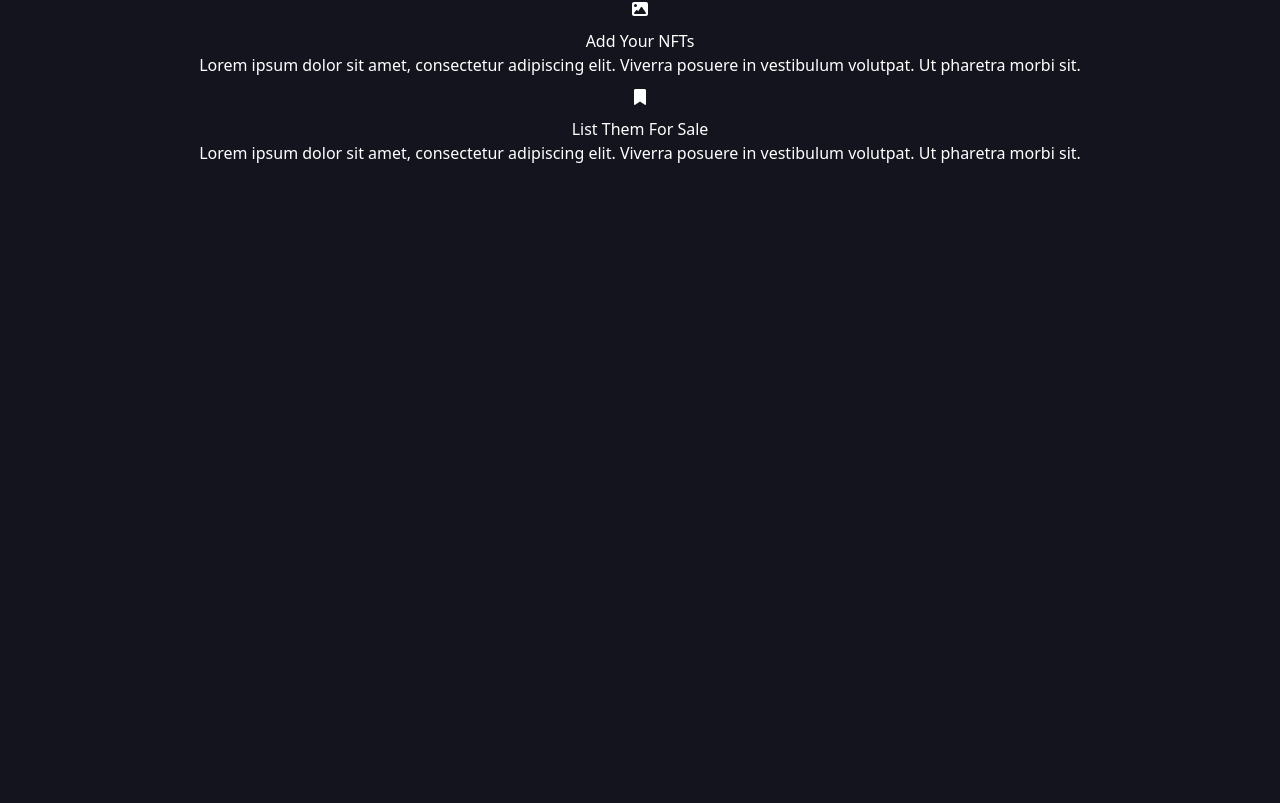
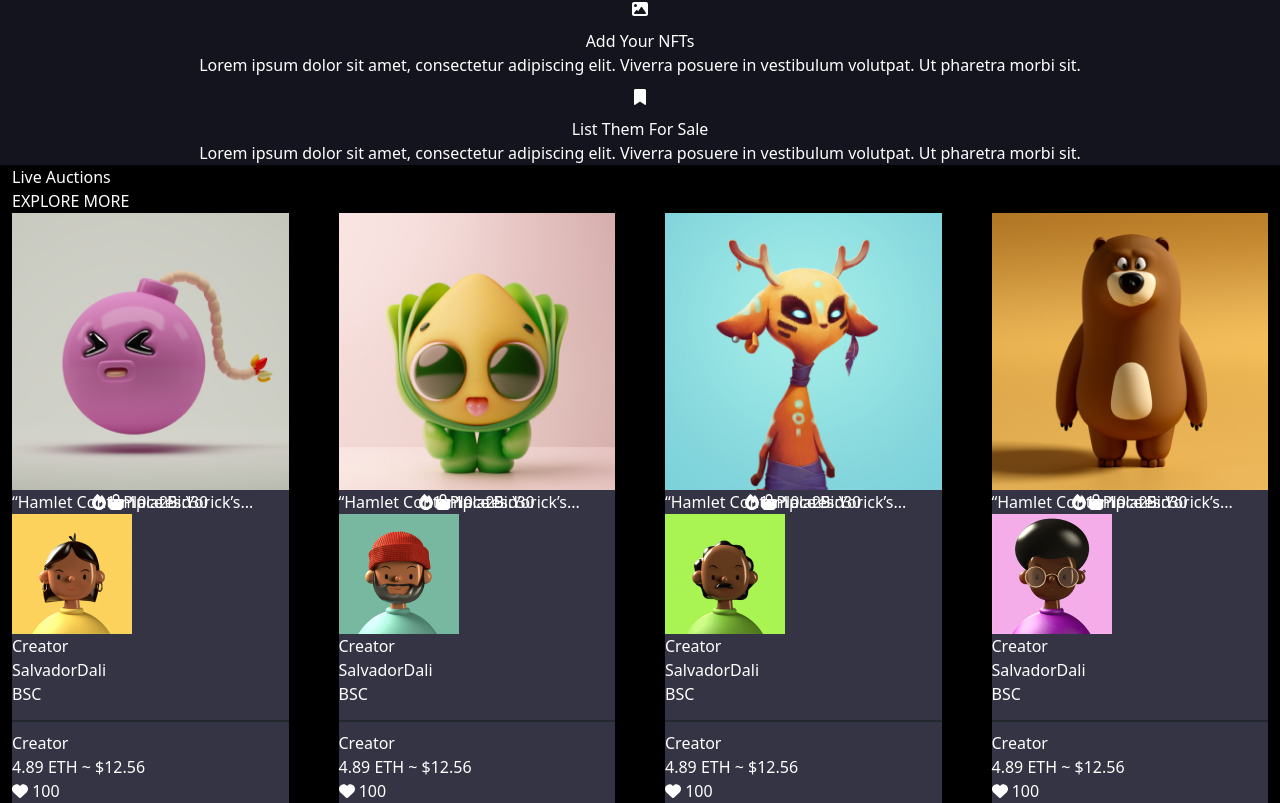
Before and after one commit to AminModaresi/landing-page-axies, a Vue app: page / in a window 1280 px wide. Shown: the part 1189-1992 px from the top of the page. Before the commit the page ends 1354 px from the top, so only its background shows below. Built offline with nearby package versions, Linux system fonts and the light colour scheme.

Commit message:
add LiveAuctions section , install swiper slide , creates LiveAuctionsSlider ' LiveAuctionsItem component

```diff
--- a/package.json
+++ b/package.json
@@ -13,6 +13,7 @@
     "@fortawesome/free-regular-svg-icons": "^6.0.0",
     "@fortawesome/free-solid-svg-icons": "^6.0.0",
     "@fortawesome/vue-fontawesome": "^3.0.0-5",
+    "swiper": "^8.0.7",
     "vue": "^3.2.25"
   },
   "devDependencies": {
--- a/src/App.vue
+++ b/src/App.vue
@@ -2,16 +2,19 @@
   <Navbar />
   <Baner />
   <Features />
+  <LiveAuctions />
 </template>
 <script>
 import Navbar from "./components/layout/Navbar.vue"
 import Baner from "./components/home/Baner.vue"
-import Features from "./components/home/Features.vue"
+import Features from "./components/home/Features/Features.vue"
+import LiveAuctions from "./components/home/Live-auctions/LiveAuctions.vue"
 export default {
   components :{
     Navbar,
     Baner,
-    Features
+    Features,
+    LiveAuctions
   }
 }
 </script>
--- /dev/null
+++ b/src/assets/styles/live-auction.scss
@@ -0,0 +1,29 @@
+@import "./var.scss";
+.live-auction-item{
+    background-color: #343444 ;
+    &:hover .live-auction-item__img--badge:first-of-type{
+        opacity: 1;
+    }
+    &__img{
+        &--badge{
+            position: absolute;
+            left: 0;
+            right: 0;
+            display:flex;
+            align-items: center;
+            justify-content: center;
+            border-radius: 3rem;
+            margin: auto auto;
+            transition: opacity 0.3s linear;
+        }
+    }
+}
+.live-auctions{
+    background-color: #000;
+}
+.line{
+    width: 100%;
+    height: 2px;
+    background-color: map-get($map: $colors, $key: "gray-900");
+    margin: .9rem 0 0.6rem 0;
+}
--- /dev/null
+++ b/src/components/home/Features/Features.vue
@@ -0,0 +1,31 @@
+<template>
+  <section class="features pt-20 pb-10">
+    <div class="container mx-auto">
+      <div class="grid grid-cols-12 gap-5">
+        <FeaturesItem v-for="(item , index) in featuresItem" :key="index" :icon="item.icon" :title="item.title" :bg-icon="item.bgIcon"/>
+      </div>
+    </div>
+  </section>
+</template>
+<script>
+import FeaturesItem from "./FeaturesItem.vue"
+export default {
+  components: {
+    FeaturesItem
+  },
+  setup() {
+    let featuresItem = [
+      {icon : "wallet" , title : "Set Up Your Wallet" , bgIcon : "bg-purple-600"},
+      {icon : "wallet" , title : "Set Up Your Wallet" , bgIcon : "bg-green-500"},
+      {icon : "image" , title : "Add Your NFTs" , bgIcon : "bg-blue-600"},
+      {icon : "bookmark" , title : "List Them For Sale" , bgIcon : "bg-red-600"},
+    ]
+    return{
+      featuresItem
+    }
+  },
+}
+</script>
+<style lang="scss" scoped>
+    @import "../../../assets/styles/features.scss";
+</style>
--- /dev/null
+++ b/src/components/home/Features/FeaturesItem.vue
@@ -0,0 +1,27 @@
+<template>
+    <div class="col-span-12 sm:col-span-6 md:col-span-3">
+          <div class="feature-item">
+            <div class="feature-item__icon mb-4" :class="bgIcon">
+                <FontAwesomeIcon :icon="icon" />
+            </div>
+            <p class="feature-item__title text-[1.1rem] mb-2">{{ title }}</p>
+            <p class="feature-item__text text-gray-400 text-[0.8rem]">
+              Lorem ipsum dolor sit amet, consectetur adipiscing elit. Viverra
+              posuere in vestibulum volutpat. Ut pharetra morbi sit.
+            </p>
+          </div>
+    </div>
+</template>
+
+<script>
+export default {
+    props : ["icon" , "title" , "bgIcon"],
+    setup() {
+
+    },
+}
+</script>
+
+<style lang="scss" scoped>
+    @import "../../../assets/styles/features.scss";
+</style>
--- /dev/null
+++ b/src/components/home/Live-auctions/LiveAuctions.vue
@@ -0,0 +1,26 @@
+<template>
+  <section class="live-auctions py-10">
+    <div class="container mx-auto">
+      <header
+        class="live-auction-header flex items-center justify-between mb-7"
+      >
+        <p class="text-[1.7rem] text-bold">Live Auctions</p>
+        <a href="" class="text-gray-100 border-b border-purple-900 hover:border-b-2 text-[0.8rem]">EXPLORE MORE</a>
+      </header>
+        <LiveAuctionsSlider/>
+    </div>
+  </section>
+</template>
+<script>
+import LiveAuctionsSlider from "./LiveAuctionsSlider.vue"
+export default {
+  components : {
+    LiveAuctionsSlider
+  },
+  setup() {},
+};
+</script>
+
+<style lang="scss" scoped>
+@import "../../../assets/styles/live-auction.scss";
+</style>
--- /dev/null
+++ b/src/components/home/Live-auctions/LiveAuctionsItem.vue
@@ -0,0 +1,101 @@
+<template>
+  <article class="live-auction-item p-5 rounded-3xl">
+    <div class="live-auction-item__img mb-4 relative">
+      <figure>
+        <img :src="images" alt="" class="w-full rounded-3xl" />
+      </figure>
+      <div
+        class="
+          live-auction-item__img--badge
+          bottom-0
+          top-0
+          bg-gray-100
+          text-gray-600
+          py-2
+          px-5
+          w-[125px]
+          h-[40px]
+          opacity-0
+        "
+      >
+        <FontAwesomeIcon
+          class="text-[0.9rem] text-indigo-600"
+          icon="bag-shopping"
+        />
+        <span class="ml-1 text-gray-800 font-medium text-[0.9rem]">
+          Place Bid
+        </span>
+      </div>
+      <div
+        class="
+          live-auction-item__img--badge
+          bottom-2
+          inline-table
+          bg-gray-800
+          w-[135px]
+          h-[30px]
+          px-4
+        "
+      >
+        <FontAwesomeIcon class="text-indigo-700" icon="fire" />
+        <span class="ml-2 text-[0.7rem]"> 1 : 10 : 25 : 30 </span>
+      </div>
+    </div>
+    <div class="live-auction-item__content">
+      <p class="live-auction-item__content--text mb-2 text-[0.9rem]">
+        “Hamlet Contemplates Yorick’s...
+      </p>
+      <div class="personal-data flex justify-between items-center">
+        <div class="personal-data-left flex items-center">
+          <img class="w-[2.5rem] rounded-xl" :src="Avatar" alt="" />
+          <div class="ml-2">
+            <p class="text-[0.6rem] text-gray-400">Creator</p>
+            <p class="text-[0.8rem] text-gray-200">SalvadorDali</p>
+          </div>
+        </div>
+        <div class="personal-data-right">
+          <span class="bg-indigo-600 text-[0.7rem] py-1 px-3 rounded-full"
+            >BSC</span
+          >
+        </div>
+      </div>
+    </div>
+    <div class="line"></div>
+    <div class="live-aution-item__footer flex items-center justify-between">
+      <div class="live-aution-item__footer--right">
+        <p class="text-[0.6rem] text-gray-400">Creator</p>
+        <p class="text-[0.9rem] text-gray-200">
+          4.89 ETH
+          <span class="text-[0.6rem] text-gray-400">~ $12.56</span>
+        </p>
+      </div>
+      <div class="live-aution-item__footer--right">
+        <span class="bg-[#14141F] py-1 px-3 text-[0.6rem] rounded-full">
+          <FontAwesomeIcon class="text-gray-100" icon="heart" />
+          100
+        </span>
+      </div>
+    </div>
+  </article>
+</template>
+<script>
+import { computed , ref, watchEffect} from "@vue/runtime-core";
+export default {
+  props: ["image", "avatar"],
+  setup(props) {
+    let images = ref("")
+    let Avatar = ref("")
+    watchEffect(async () => {
+      images.value = (await import(`../../../assets/images/03_Live Auctions/${props.image}`)).default;
+      Avatar.value = (await import(`../../../assets/images/04_Top Seller/${props.avatar}`)).default;
+    });
+    return {
+      images,
+      Avatar
+    };
+  },
+};
+</script>
+<style lang="scss" scoped>
+    @import "../../../assets/styles/live-auction.scss";
+</style>
--- /dev/null
+++ b/src/components/home/Live-auctions/LiveAuctionsSlider.vue
@@ -0,0 +1,28 @@
+<template>
+      <swiper :slides-per-view="4" :space-between="50">
+        <swiper-slide v-for="(item , index) in item" :key="index">
+              <LiveAuctionItem :image="item.image" :avatar="item.avatar"/>
+        </swiper-slide>
+      </swiper>
+</template>
+<script>
+import LiveAuctionItem from "./LiveAuctionsItem.vue"
+export default {
+  components : {
+    LiveAuctionItem
+  },
+  setup() {
+    const item = [
+      {image : "card-item8.jpg" , avatar : "avt-1.jpg"},
+      {image : "image-box-10.jpg" , avatar : "avt-2.jpg"},
+      {image : "image-box-11.jpg" , avatar : "avt-3.jpg"},
+      {image : "image-box-21.jpg" , avatar : "avt-4.jpg"},
+      {image : "card-item8.jpg" , avatar : "avt-5.jpg"},
+      {image : "image-box-10.jpg" , avatar : "avt-6.jpg"},
+    ]
+    return {
+      item
+    }
+  }
+}
+</script>
--- a/src/main.js
+++ b/src/main.js
@@ -2,14 +2,19 @@ import { createApp } from 'vue'
 import App from './App.vue'
 
 import { library } from '@fortawesome/fontawesome-svg-core'
-import { faBookmark, faCube, faImage, faSearch, faSpaceShuttle, faWallet  } from '@fortawesome/free-solid-svg-icons'
+import { faBagShopping, faBookmark, faCube, faFire, faHeart, faImage, faSearch, faSpaceShuttle, faWallet  } from '@fortawesome/free-solid-svg-icons'
 import { FontAwesomeIcon } from '@fortawesome/vue-fontawesome'
 
+import { Swiper, SwiperSlide } from 'swiper/vue';
+import 'swiper/css';
 
-library.add(faSearch , faWallet , faSpaceShuttle ,faCube , faBookmark , faImage)
+
+library.add(faSearch , faWallet , faSpaceShuttle ,faCube , faBookmark , faImage , faFire , faBagShopping , faHeart)
 
 import "./assets/styles/tailwind.css"
 
 const app = createApp(App)
 app.component('FontAwesomeIcon', FontAwesomeIcon)
+app.component('Swiper', Swiper)
+app.component('SwiperSlide', SwiperSlide)
 app.mount('#app')
```
Also changed, not shown: src/components/home/Features.vue (deleted, +0 -60 lines), 1 other file (tests, documents, lock files or other folders).
